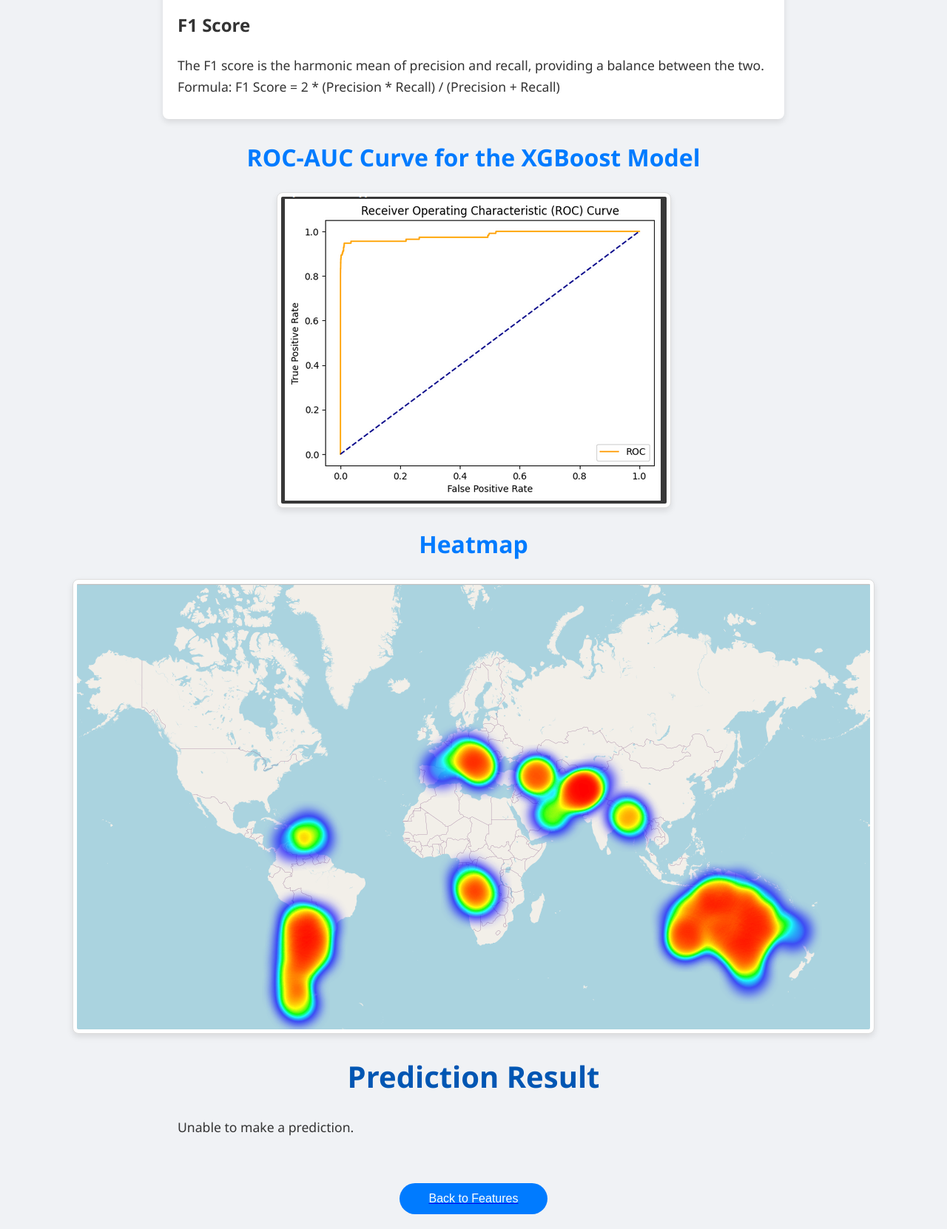
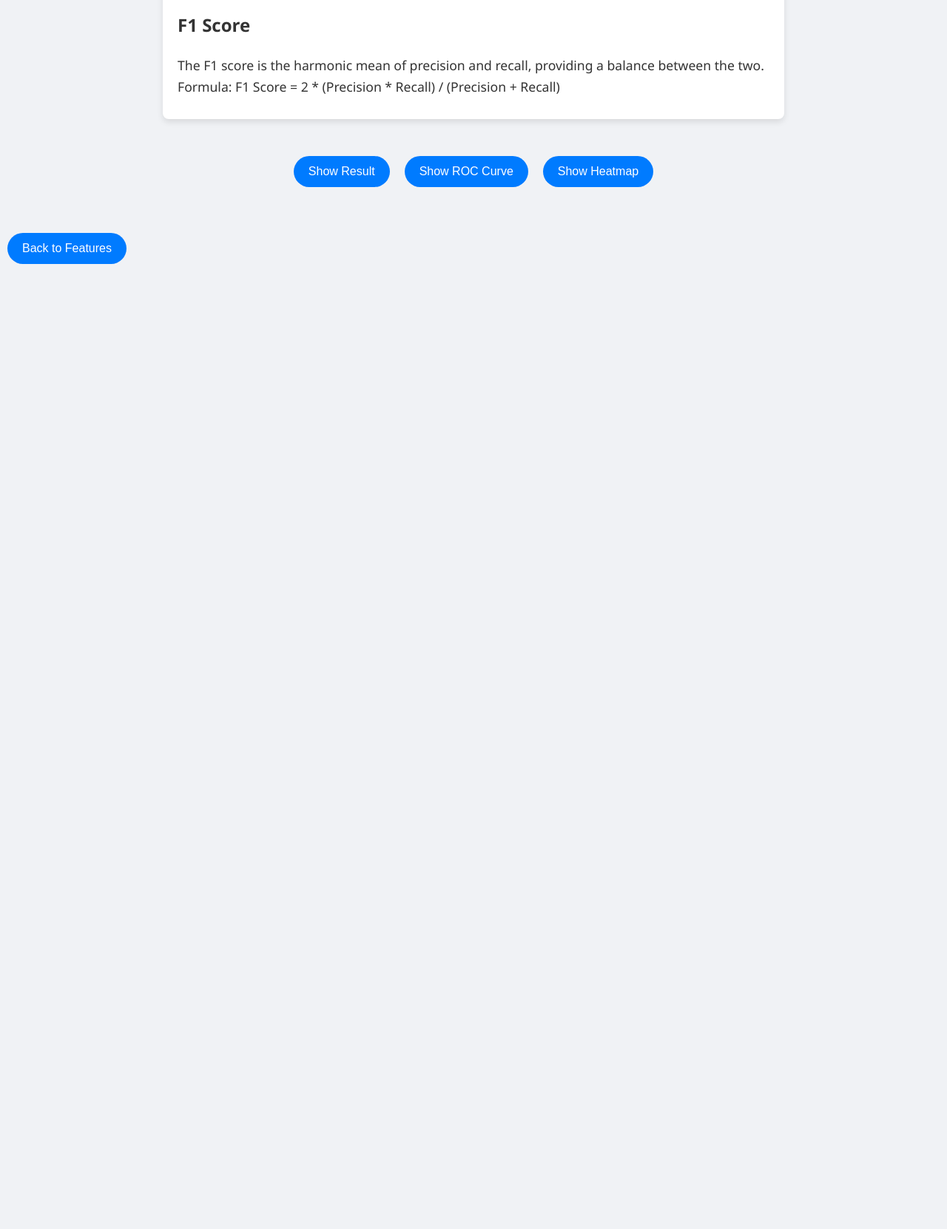
Before and after one commit to aapatil2004/Credit_Card_Fraud_Detection, a Flask app: template templates/prediction_result.html in a window 1280 px wide. Shown: the part 725-2387 px from the top of the page at 74% size. After the commit the page ends 1082 px from the top, so only its background shows below. Run offline with Flask 2, Linux system fonts and the light colour scheme; the template is opened without the code that fills it, so the values that code supplies are empty; some libraries are stand-ins or nearby versions.

Commit message:
css changes after adding heatmap and roc curve-2

```diff
--- a/static/css/result.css
+++ b/static/css/result.css
@@ -50,9 +50,8 @@ img {
 
 /* Button Styles */
 button {
-  display: block;
-  width: 200px;
-  margin: 20px auto;
+  display: inline-block;
+  margin: 20px 10px;
   padding: 12px 20px;
   background-color: #007bff;
   color: white;
@@ -66,6 +65,21 @@ button {
 button:hover {
   background-color: #0056b3;
   box-shadow: 0 8px 16px rgba(0, 0, 0, 0.2);
+}
+
+/* Button Container Styles */
+.button-container {
+  display: flex;
+  justify-content: center;
+  flex-wrap: wrap;
+  margin-top: 20px;
+}
+
+.button-container .middle-button {
+  width: 100%;
+  display: flex;
+  justify-content: center;
+  margin-top: 0;
 }
 
 /* Container for Explanation Section */
--- a/templates/prediction_result.html
+++ b/templates/prediction_result.html
@@ -3,6 +3,12 @@
   <head>
     <title>Prediction Result</title>
     <link rel="stylesheet" type="text/css" href="static/css/result.css" />
+    <style>
+      /* Add any additional styles here */
+      .hidden {
+        display: none;
+      }
+    </style>
   </head>
   <body>
     <h1>Model Training Performance</h1>
@@ -34,27 +40,43 @@
       </p>
     </div>
 
-    <h2>ROC-AUC Curve for the XGBoost Model</h2>
-    <div style="text-align: center;">
+    <div class="button-container" style="text-align: center;">
+      <button onclick="showSection('result')">Show Result</button>
+      <button onclick="showSection('roc-curve')">Show ROC Curve</button>
+      <button onclick="showSection('heatmap')">Show Heatmap</button>
+    </div>
+
+    <div id="result" class="hidden">
+      <h1>Prediction Result</h1>
+      {% if prediction == 1 %}
+        <p>The transaction is likely to be fraudulent.</p>
+      {% elif prediction == 0 %}
+        <p>The transaction is likely to be legitimate.</p>
+      {% else %}
+        <p>Unable to make a prediction.</p>
+      {% endif %}
+    </div>
+
+    <div id="roc-curve" class="hidden" style="text-align: center;">
+      <h2>ROC-AUC Curve for the XGBoost Model</h2>
       <img src="static/image.png" alt="The ROC-AUC curve">
     </div>
 
-    <div style="text-align: center;">
-      <!-- <a href="transaction_heatmap.html">View Heatmap</a> -->
-       <h2>Heatmap</h2>
+    <div id="heatmap" class="hidden" style="text-align: center;">
       <img src="static/heatmap.png" alt="Heatmap">
     </div>
 
-    <h1>Prediction Result</h1>
-    {% if prediction == 1 %}
-      <p>The transaction is likely to be fraudulent.</p>
-    {% elif prediction == 0 %}
-      <p>The transaction is likely to be legitimate.</p>
-    {% else %}
-      <p>Unable to make a prediction.</p>
-    {% endif %}
-
     <br>
     <a href="{{ url_for('features') }}"><button>Back to Features</button></a>
+
+    <script>
+      function showSection(sectionId) {
+        document.getElementById('result').classList.add('hidden');
+        document.getElementById('roc-curve').classList.add('hidden');
+        document.getElementById('heatmap').classList.add('hidden');
+
+        document.getElementById(sectionId).classList.remove('hidden');
+      }
+    </script>
   </body>
 </html>
```
